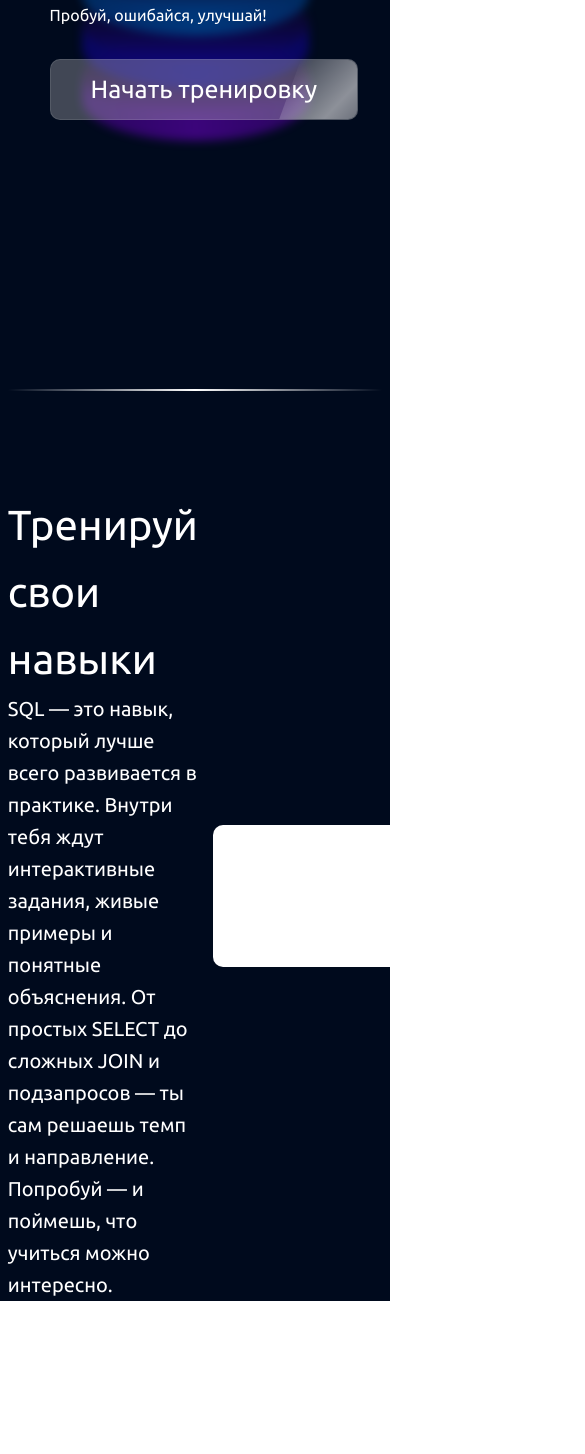
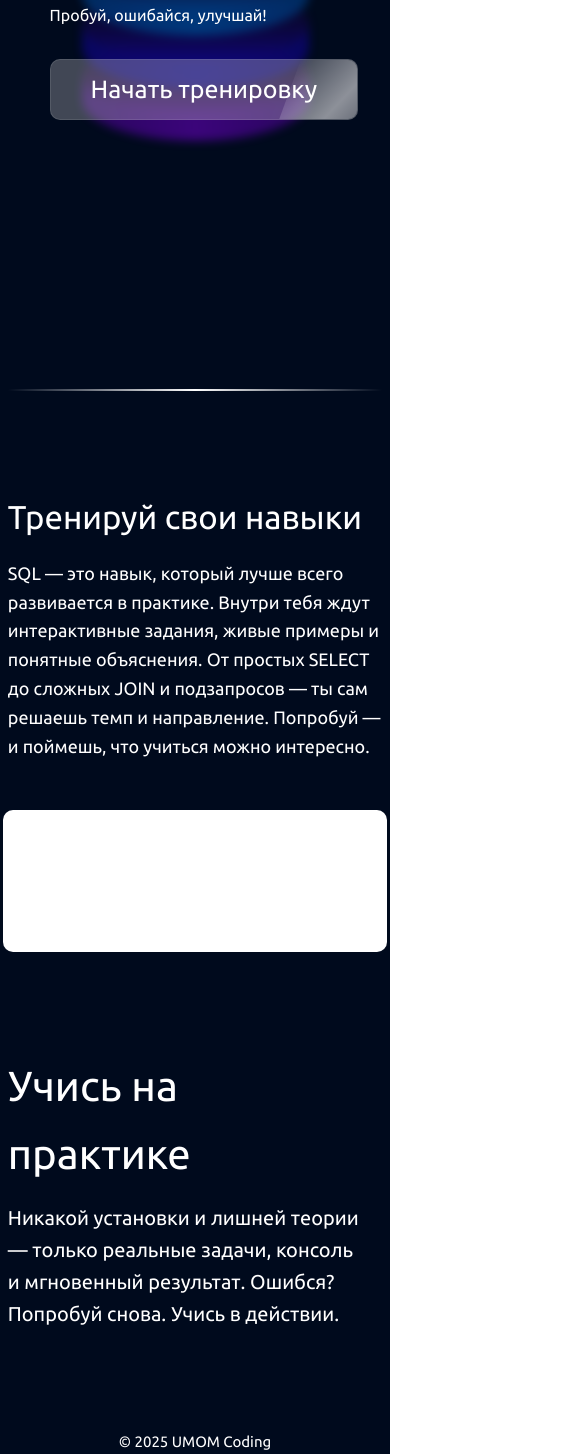
Before and after one commit to imadji/visual-sql-trainer, a Vue app in the folder client/: page / in a window 390 px wide. Shown: the part 475-1929 px from the top of the page, 585 px wide, since content can reach past the window. Before the commit the page ends 1776 px from the top, so only its background shows below. Built offline with nearby package versions, Linux system fonts and the light colour scheme; the HTML template or start-up script is replaced by a standard one.

Commit message:
add footer && add practice razdel

```diff
--- /dev/null
+++ b/client/src/views/HomeView/HomeFooter.vue
@@ -0,0 +1,16 @@
+<template>
+    <footer>
+        © 2025 UMOM Coding
+    </footer>
+</template>
+
+<script setup>
+  // Никаких реактивностей не нужно — кнопка просто эмитит событие
+</script>
+
+<style scoped lang="scss">
+footer{
+    margin-top: 100px;
+    text-align: center;
+}
+</style>
--- a/client/src/views/HomeView/HomeMain.vue
+++ b/client/src/views/HomeView/HomeMain.vue
@@ -6,7 +6,7 @@
             <div class="main-label-text-semititle">SQL Coding - Просто. Чётко. Работает.</div>
             <div class="main-label-text">Учись писать SQL-запросы быстро и просто.</div>
             <div class="main-label-text">Пробуй, ошибайся, улучшай! </div>
-            <button >Начать тренировку</button>
+            <button>Начать тренировку</button>
         </span>
     </main>
 </template>
--- /dev/null
+++ b/client/src/views/HomeView/HomePractice.vue
@@ -0,0 +1,49 @@
+<template>
+    <div class="practice-container">
+        <div class="practice-text">
+            <label>Учись на практике</label>
+            <span>Никакой установки и лишней теории — только реальные задачи, консоль и мгновенный результат. Ошибся? Попробуй снова. Учись в действии.
+            </span>
+        </div>
+        <div class="practice-photo"></div>
+    </div>
+</template>
+
+<script setup>
+  // Никаких реактивностей не нужно — кнопка просто эмитит событие
+</script>
+
+<style scoped lang="scss">
+.practice-container{
+    width: 100%;
+    margin-top: 100px;
+    display: flex;
+    flex-direction: row;
+    align-items: center;
+    gap: 15px;
+
+    .practice-text{
+    display: flex;
+    flex-direction: column;
+    label{
+    font-size: 42px;
+    margin-bottom: 15px;
+    }
+    span{
+    font-size: 20px;
+    }
+}
+}
+
+/* Small (sm) – устройства от 576px */
+@media (max-width: 576px) {
+}
+
+/* Medium (md) – устройства от 768px */
+@media (max-width: 768px) {
+}
+
+/* Large (lg) – устройства от 992px */
+@media (max-width: 992px) {
+}
+</style>
--- /dev/null
+++ b/client/src/views/HomeView/HomeTrain.vue
@@ -0,0 +1,94 @@
+<template>
+    <div class="train-container">
+        <div class="train-text">
+        <label>Тренируй свои навыки</label>
+        <span>SQL — это навык, который лучше всего развивается в практике.
+            Внутри тебя ждут интерактивные задания, живые примеры и понятные объяснения.
+            От простых SELECT до сложных JOIN и подзапросов — ты сам решаешь темп и направление.
+            Попробуй — и поймешь, что учиться можно интересно.
+        </span>
+        </div>
+        <div class="train-photo"></div>
+    </div>
+</template>
+
+<script setup>
+  // Никаких реактивностей не нужно — кнопка просто эмитит событие
+</script>
+
+<style scoped lang="scss">
+.train-container{
+width: 100%;
+margin-top: 100px;
+display: flex;
+flex-direction: row;
+align-items: center;
+gap: 15px;
+
+.train-text{
+    display: flex;
+    flex-direction: column;
+    label{
+    font-size: 42px;
+    margin-bottom: 15px;
+    }
+    span{
+    font-size: 20px;
+    }
+}
+.train-photo{
+    min-width: 384px;
+    height: 142px;
+    background-color: #fff;
+    border-radius: 10px;
+}
+}
+
+/* Small (sm) – устройства от 576px */
+@media (max-width: 576px) {
+    .train-container{
+    gap: 50px;
+    flex-direction: column;
+    .train-text{
+    label{
+        font-size: 25px !important;
+    }
+    span{
+        font-size: 18px !important;
+    }
+    }
+}
+}
+
+/* Medium (md) – устройства от 768px */
+@media (max-width: 768px) {
+.train-container{
+    gap: 50px;
+    flex-direction: column;
+    .train-text{
+    label{
+        font-size: 33px !important;
+    }
+    span{
+        font-size: 18px !important;
+    }
+    }
+}
+}
+
+/* Large (lg) – устройства от 992px */
+@media (max-width: 992px) {
+.train-container{
+    gap: 50px;
+    flex-direction: column;
+    .train-text{
+    label{
+        font-size: 37px;
+    }
+    span{
+        font-size: 18px;
+    }
+    }
+}
+}
+</style>
--- a/client/src/views/HomeView/HomeView.vue
+++ b/client/src/views/HomeView/HomeView.vue
@@ -1,20 +1,12 @@
 <template>
   <div class="container">
     <HomeHeader @open-auth="showAuthModal"/>
+    <AuthModal v-if="isModalVisible" :mode="modalMode" @close="hideAuthModal" />
     <HomeMain/>
     <hr/>
-    <div class="train-container">
-      <div class="train-text">
-        <label>Тренируй свои навыки</label>
-        <span>SQL — это навык, который лучше всего развивается в практике.
-          Внутри тебя ждут интерактивные задания, живые примеры и понятные объяснения.
-          От простых SELECT до сложных JOIN и подзапросов — ты сам решаешь темп и направление.
-          Попробуй — и поймешь, что учиться можно интересно.
-        </span>
-      </div>
-      <div class="train-photo"></div>
-    </div>
-    <AuthModal v-if="isModalVisible" :mode="modalMode" @close="hideAuthModal" />
+    <HomeTrain/>
+    <HomePractice/>
+    <HomeFooter/>
   </div>
 </template>
 
@@ -23,6 +15,9 @@ import { ref } from "vue";
 import AuthModal from "@/components/AuthModal.vue";
 import HomeHeader from "./HomeHeader.vue";
 import HomeMain from "./HomeMain.vue";
+import HomeTrain from "./HomeTrain.vue";
+import HomeFooter from "./HomeFooter.vue";
+import HomePractice from "./HomePractice.vue";
 
 const isModalVisible = ref(false);
 const modalMode = ref("login");
@@ -55,30 +50,4 @@ hr {
   background: linear-gradient(90deg,rgba(255, 255, 255, 0) 0%, rgba(255, 255, 255, 1) 50%, rgba(255, 255, 255, 0) 100%);
 }
 
-.train-container{
-  width: 100%;
-  margin-top: 100px;
-  // height: 250px;
-  display: flex;
-  flex-direction: row;
-  align-items: center;
-  gap: 15px;
-
-  .train-text{
-    display: flex;
-    flex-direction: column;
-    label{
-      font-size: 42px;
-    }
-    span{
-      font-size: 20px;
-    }
-  }
-  .train-photo{
-    min-width: 384px;
-    height: 142px;
-    background-color: #fff;
-    border-radius: 10px;
-  }
-}
 </style>
```
